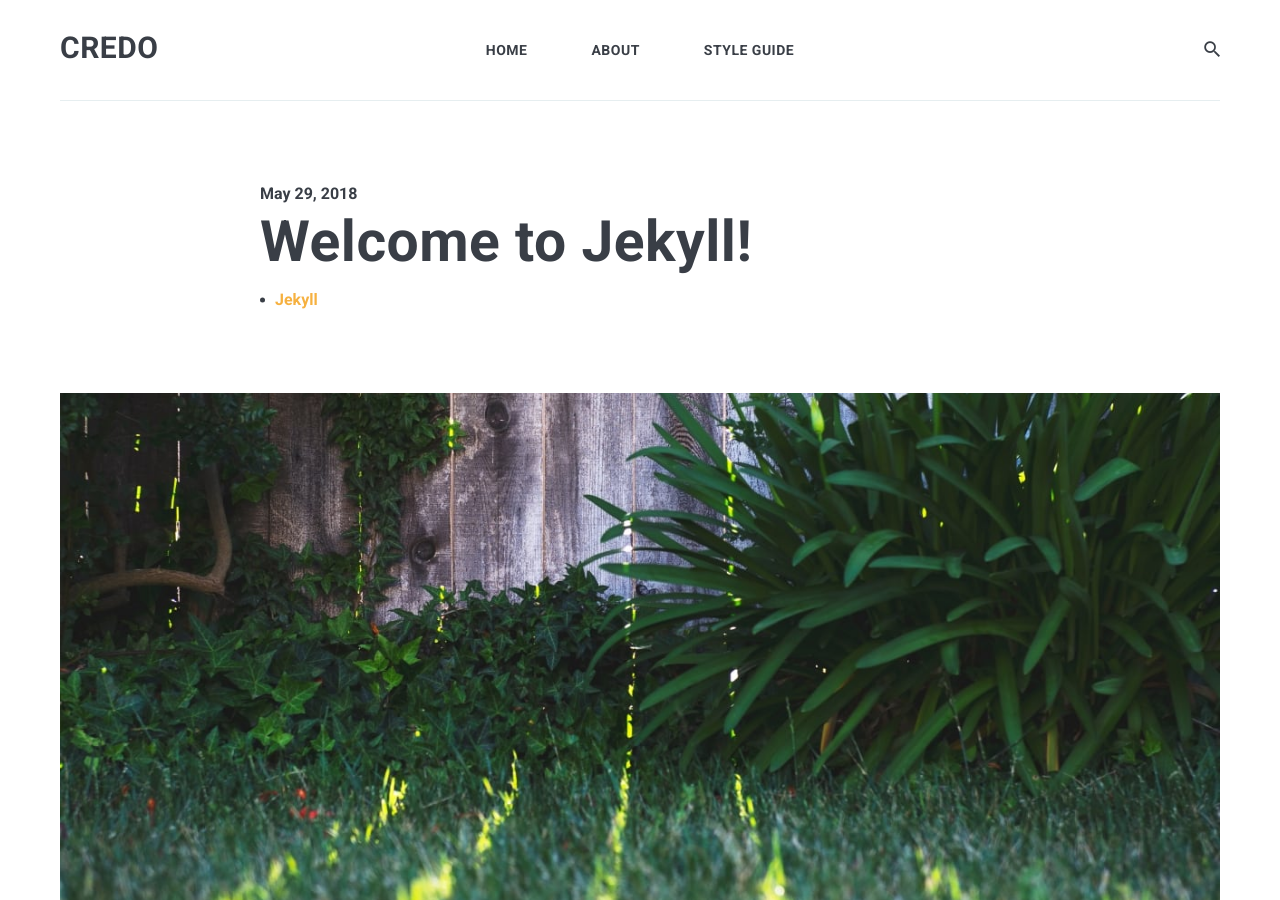
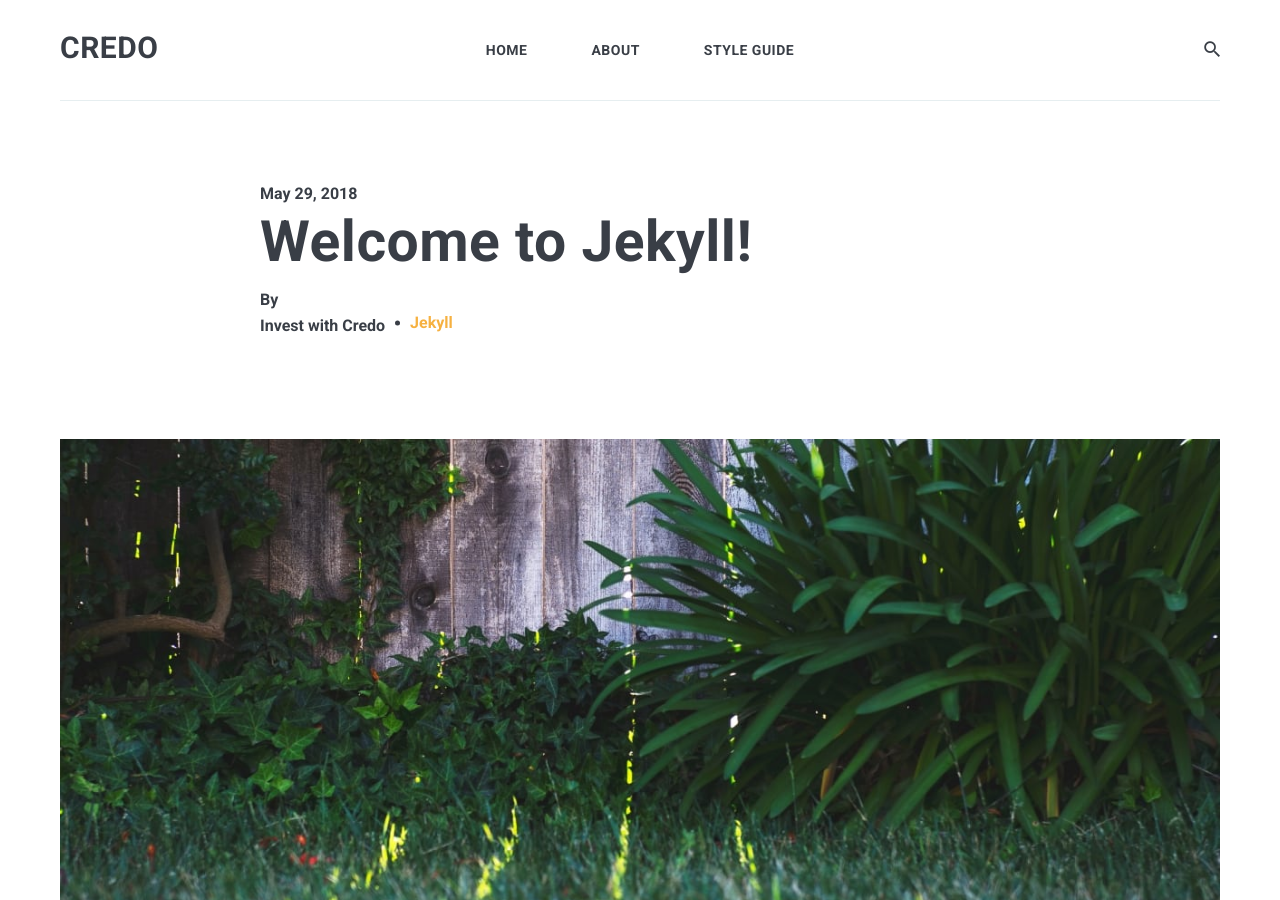
Before and after one commit to investwithcredo/investwithcredo.com, a Jekyll site: the page built from _posts/2018-05-29-welcome-to-jekyll.markdown, in a window 1280 px wide and 900 px high. Built offline with Jekyll 4.4.1, drawn with Linux system fonts in a browser that asks for light colours; nearby versions of some CDN libraries.

Commit message:
Update post.html

```diff
--- a/_layouts/post.html
+++ b/_layouts/post.html
@@ -12,12 +12,10 @@
         <h1 class="post-title">{{ page.title | escape }}</h1>
 
         <div class="post__info">
-          <!--
           <div class="post__author">
             <span>By</span>
-            <a href="{{ site.baseurl }}/about/" class="author-name">{{site.data.settings.author.name}}</a>
+            <p>{{site.data.settings.author.name}}</p>
           </div>
-          -->
 
           {% if page.tags.size >= 1 %}
           <div class="post__tags">
```
